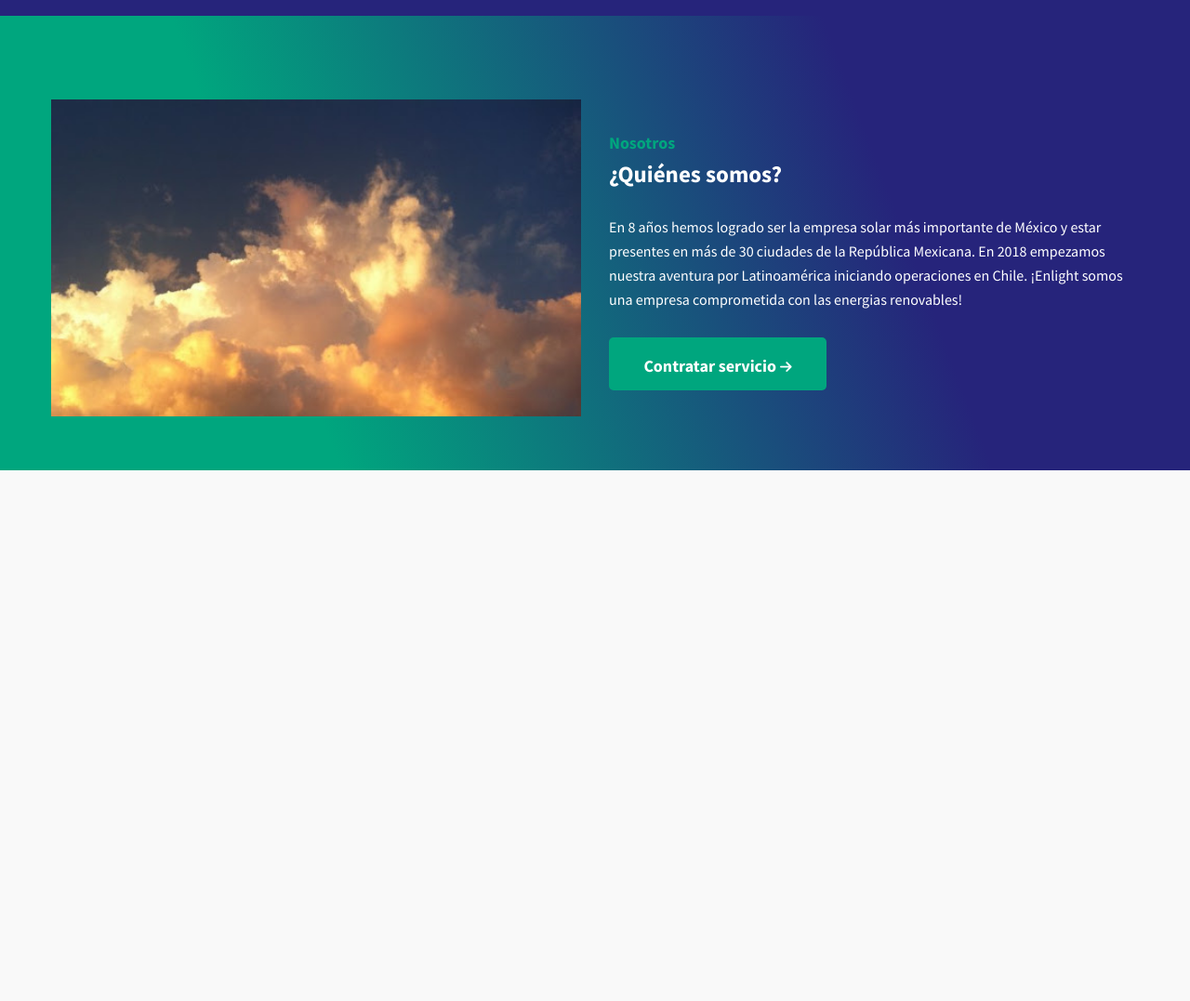
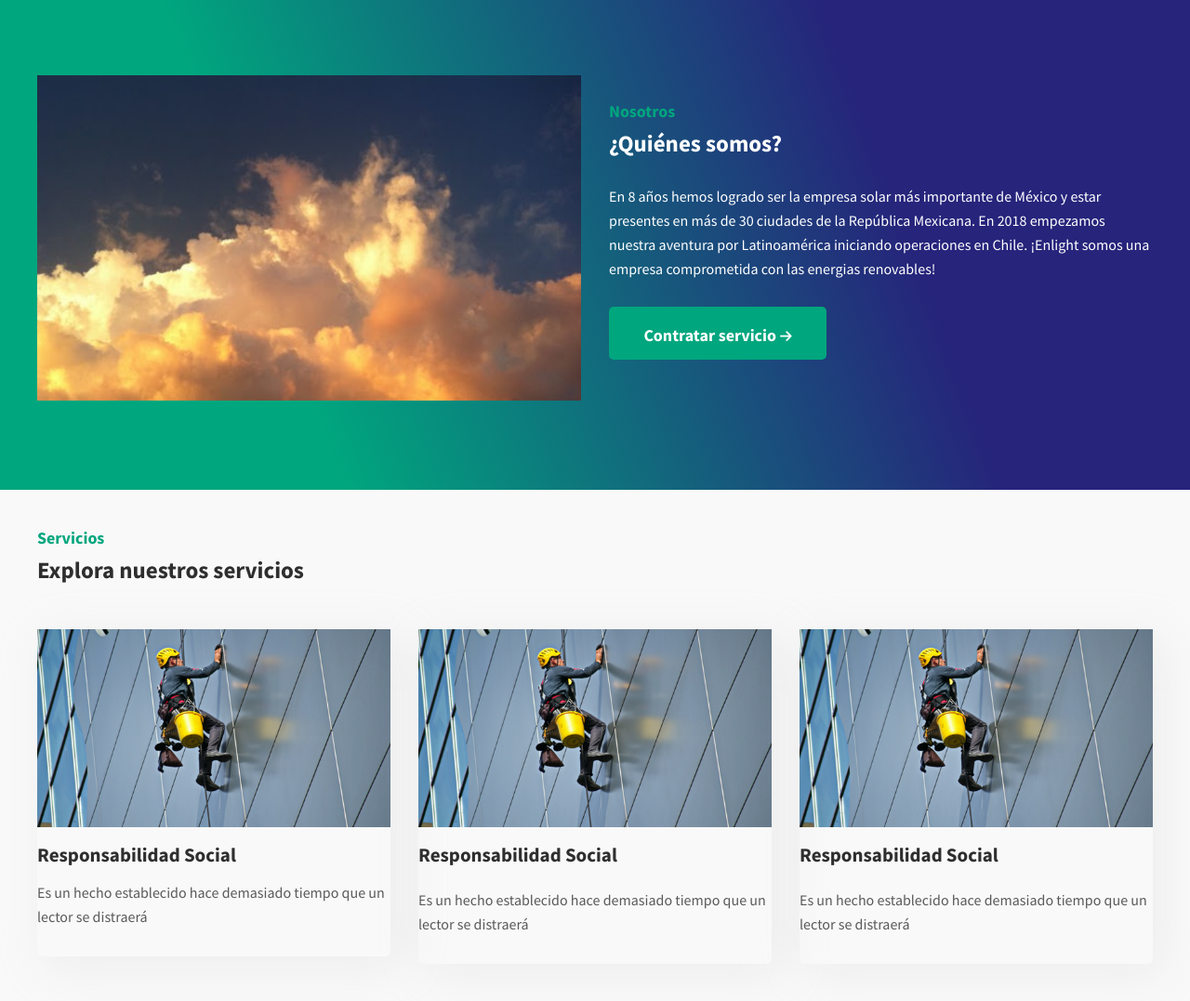
Before and after one commit to henrryivan/demo, a plain HTML site: page index.html in a window 1280 px wide. Shown: the part 120-1197 px from the top of the page at 93% size. Before the commit the page ends 800 px from the top, so only its background shows below. Drawn offline with nearby package versions, Linux system fonts and the light colour scheme.

Commit message:
inicio-servives

```diff
--- a/index.html
+++ b/index.html
@@ -17,7 +17,7 @@
 <body>
     <div class="header-top">
         <div class="grid-container">
-            <div class="grid-x">
+            <div class="grid-x align-middle">
                 <div class="cell medium-6">
                     <ul class="header-top__item">
                         <li class="header-top__list">
@@ -39,9 +39,9 @@
             </div>
         </div>
     </div>
-    <header class="header__nav">
+    <header class="header-nav">
         <div class="grid-container">
-            <div class="grid-x">
+            <div class="grid-x align-middle">
                 <div class="cell medium-3">
                     <a href="#">
                         <img src="../img/logo.jpg" alt="">
@@ -64,18 +64,18 @@
     </header>
 
     <section class="section-about">
-        <div class="grid-container">
-            <div class="grid-x grid-margin-x grid-margin-y">
-                <div class="cell medium-6">
+        <div class="grid-container section-about__container">
+            <div class="grid-x grid-margin-x grid-margin-y align-middle">
+                <div class="cell large-6">
                     <figure class="section-about__figure">
                         <img class="section-about__imagen" src="../img/imagen1.jpg" alt="">
                     </figure>
                 </div>
-                <div class="cell medium-6">
+                <div class="cell large-6">
                     <h2 class="section-about__title">Nosotros</h2>
                     <h3 class="section-about__subtitle">¿Quiénes somos?</h3>
                     <p class="section-about__paragraph">En 8 años hemos logrado ser la empresa solar más importante de México y estar presentes en más de 30 ciudades de la República Mexicana. En 2018 empezamos nuestra aventura por Latinoamérica iniciando operaciones en Chile. ¡Enlight somos una empresa comprometida con las energias renovables!</p>
-                    <a class="button" href="#">
+                    <a class="button margin-button-0" href="#">
                         <span class="button__text">Contratar servicio</span>
                         <i class="button__icon fas fa-arrow-right"></i>
                     </a>
@@ -84,6 +84,46 @@
         </div>
     </section>
 
+    <section class="section-services">
+        <div class="grid-container section-services__container">
+            <div class="section-services__main-tile">
+                <h2 class="section-services__title margin-0">Servicios</h2>
+                <h3 class="section-services__subtitle margin-0">Explora nuestros servicios</h3>
+            </div>
+            <div class="grid-x grid-margin-y grid-margin-x align-center">
+                <div class="cell medium-4">
+                    <article class="section-services__card">
+                        <a href="#">
+                            <figure>
+                                <img  class="section-services__card-imagen" src="img/trabajo-altura.png" alt="">
+                            </figure>
+                            <h2 class="section-services__card-title margin-0" >Responsabilidad Social</h2>
+                            <p class="section-services__card-paragraph">Es un hecho establecido hace demasiado tiempo que un lector se distraerá</p>
+                        </a>
+                    </article>
+                </div>
+                <div class="cell medium-4">
+                    <div class="section-services__card">
+                        <a href="#">
+                            <img  class="section-services__card-imagen" src="img/trabajo-altura.png" alt="">
+                            <h2 class="section-services__card-title" >Responsabilidad Social</h2>
+                        </a>
+                        <p class="section-services__card-paragraph">Es un hecho establecido hace demasiado tiempo que un lector se distraerá</p>
+                    </div>
+                </div>
+                <div class="cell medium-4">
+                    <div class="section-services__card">
+                        <a href="#">
+                            <img  class="section-services__card-imagen" src="img/trabajo-altura.png" alt="">
+                            <h2 class="section-services__card-title" >Responsabilidad Social</h2>
+                        </a>
+                        <p class="section-services__card-paragraph">Es un hecho establecido hace demasiado tiempo que un lector se distraerá</p>
+                    </div>
+                </div>
+            </div>
+        </div>
+    </section>
+
     <script src="https://kit.fontawesome.com/2c36e9b7b1.js" crossorigin="anonymous"></script>
 </body>
 </html>
--- a/scss/components/_base.scss
+++ b/scss/components/_base.scss
@@ -26,10 +26,10 @@ li{
     margin: 15px 0 14px 0;
 }
 
-.header__nav {
+.header-nav {
     background: #26247B;
     box-shadow: 0px 10px 20px rgba(207, 207, 207, 0.25);
-    height: 87px;
+    //height: 87px;
 }
 .header-nav__nav{
     font-family: Raleway;
@@ -43,58 +43,64 @@ li{
 
 .section-about{
     background: linear-gradient(249.42deg, #26247B 26.98%, #00A67E 74.95%);
-    height: 489px;
-    margin: 15px 0 0 0;
+    //height: 489px;
+    //margin: 15px 0 0 0;
+}
+.section-about__container{
+    padding: 5rem 0 5rem 0;
 }
 .section-about__figure{
-    margin: 75px 0;
+    //margin: 75px 0;
 }
 .section-about__imagen{
     width: 100%;
+    padding: 17px 0 16px 0;
 }
 .section-about__title{
-    font-family: Source Sans Pro;
-    color: #00A67E;
-    font-style: normal;
-    font-weight: 600;
-    font-size: 18px;
-    line-height: 23px;
-    margin: 110px 0 7px 0;
+    @include title;
 }
 .section-about__subtitle{
-    font-family: Source Sans Pro;
-    font-style: normal;
-    font-weight: bold;
-    font-size: 25px;
-    line-height: 31px;
-    color: #FFFFFF;
+    @include subtitle;
 }
 .section-about__paragraph{
-    font-family: Source Sans Pro;
-    font-style: normal;
-    font-weight: normal;
-    font-size: 16px;
-    line-height: 26px;
+    @include paragraph;
     color: #FFFFFF;
     margin: 28px 0 28px 0;
 }
 
 .button{
-    width: 234px;
-    height: 57px;
-    padding: 18px 0 16px 0;
-    background: #00A67E;
-    border-radius: 5px;
-    &:hover{
-        background: #00A67E;
-    }
+    @include button;
 }
-.button__text{
+
+.section-services__card{
+    box-shadow: 10px 10px 50px rgba(207, 207, 207, 0.3);
+    border-radius: 0px 0px 5px 5px;
+}
+.section-services__title{
+    @include title;
+    padding: 0 0 .5rem 0;
+}
+.section-services__subtitle{
+    @include subtitle;
+    color: #2E2E2E;
+    padding: 0 0 3rem 0;
+}
+
+.section-services__container{
+    padding: 2.5rem 0;
+}
+.section-services__card-title{
     font-family: Source Sans Pro;
     font-style: normal;
     font-weight: bold;
-    font-size: 18px;
-    line-height: 23px;
-    text-align: center;
-    color: #FFFFFF;
+    font-size: 21px;
+    line-height: 26px;
+    padding: 17px 0 14px 0;
+    color: #2E2E2E;
 }
+.section-services__card-paragraph{
+    @include paragraph;
+    color: #5A5A5A;
+    margin: 0;
+    padding-bottom: 30px;
+}
--- /dev/null
+++ b/scss/mixins/_mixins-button.scss
@@ -0,0 +1,19 @@
+@mixin button{
+    width: 234px;
+    height: 57px;
+    padding: 18px 0 16px 0;
+    background: #00A67E;
+    border-radius: 5px;
+    &:hover{
+        background: #00A67E;
+    }
+    &__text{
+        font-family: Source Sans Pro;
+        font-style: normal;
+        font-weight: bold;
+        font-size: 18px;
+        line-height: 23px;
+        text-align: center;
+        color: #FFFFFF;
+    }
+}
--- /dev/null
+++ b/scss/mixins/_mixins-paragraph.scss
@@ -0,0 +1,7 @@
+@mixin paragraph {
+    font-family: Source Sans Pro;
+    font-style: normal;
+    font-weight: normal;
+    font-size: 16px;
+    line-height: 26px;
+}
--- /dev/null
+++ b/scss/mixins/_mixins-subtitle.scss
@@ -0,0 +1,8 @@
+@mixin subtitle{
+    font-family: Source Sans Pro;
+    font-style: normal;
+    font-weight: bold;
+    font-size: 25px;
+    line-height: 31px;
+    color: #FFFFFF;
+}
--- /dev/null
+++ b/scss/mixins/_mixins-title.scss
@@ -0,0 +1,8 @@
+@mixin title{
+    font-family: Source Sans Pro;
+    color: #00A67E;
+    font-style: normal;
+    font-weight: 600;
+    font-size: 18px;
+    line-height: 23px;
+}
--- a/scss/style.scss
+++ b/scss/style.scss
@@ -1 +1,5 @@
+@import "mixins/mixins-title";
+@import "mixins/mixins-subtitle";
+@import "mixins/mixins-button";
+@import "mixins/mixins-paragraph";
 @import "components/base"
```
Also changed, not shown: css/logo.jpg (deleted), css/style.css, img/trabajo-altura.png (added).
